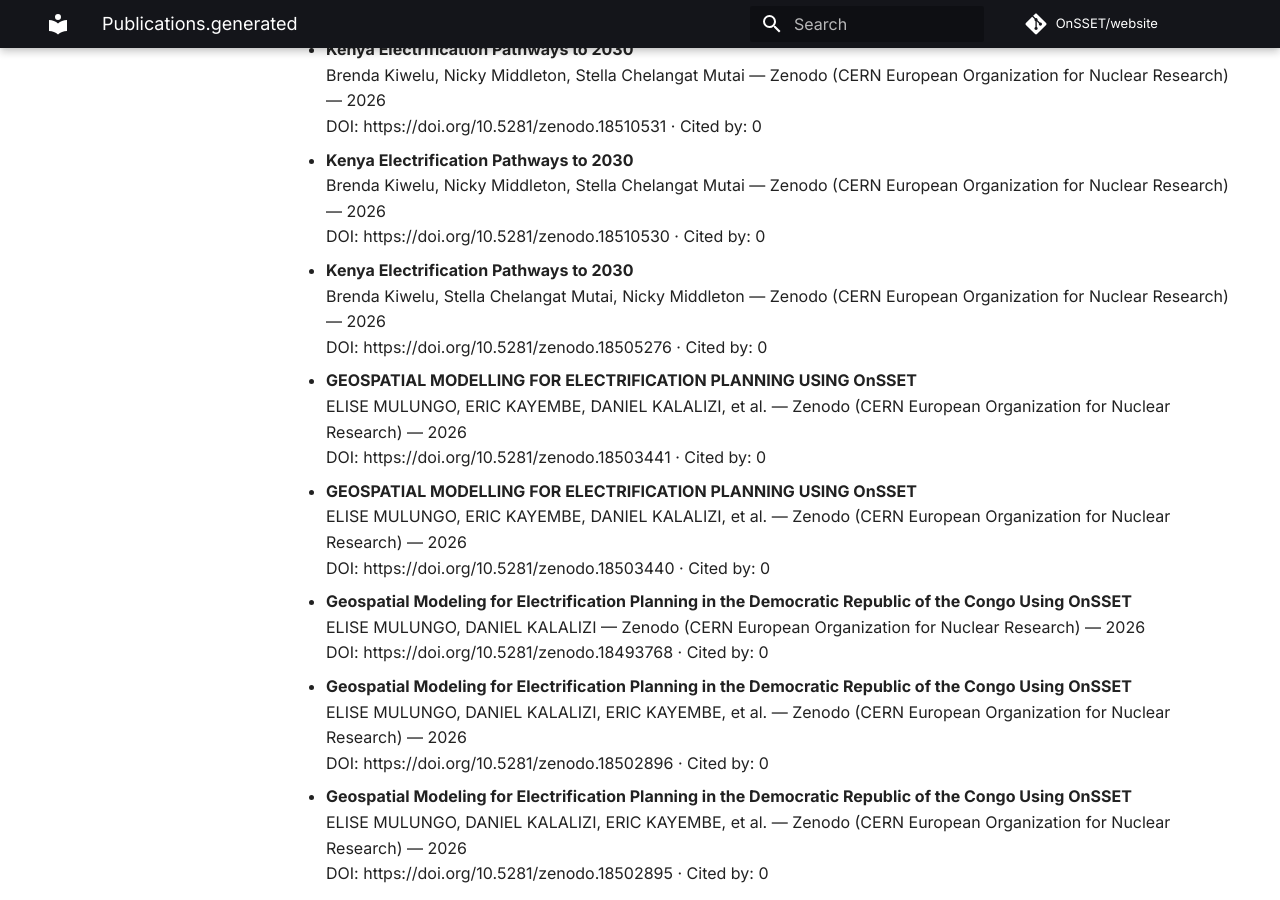
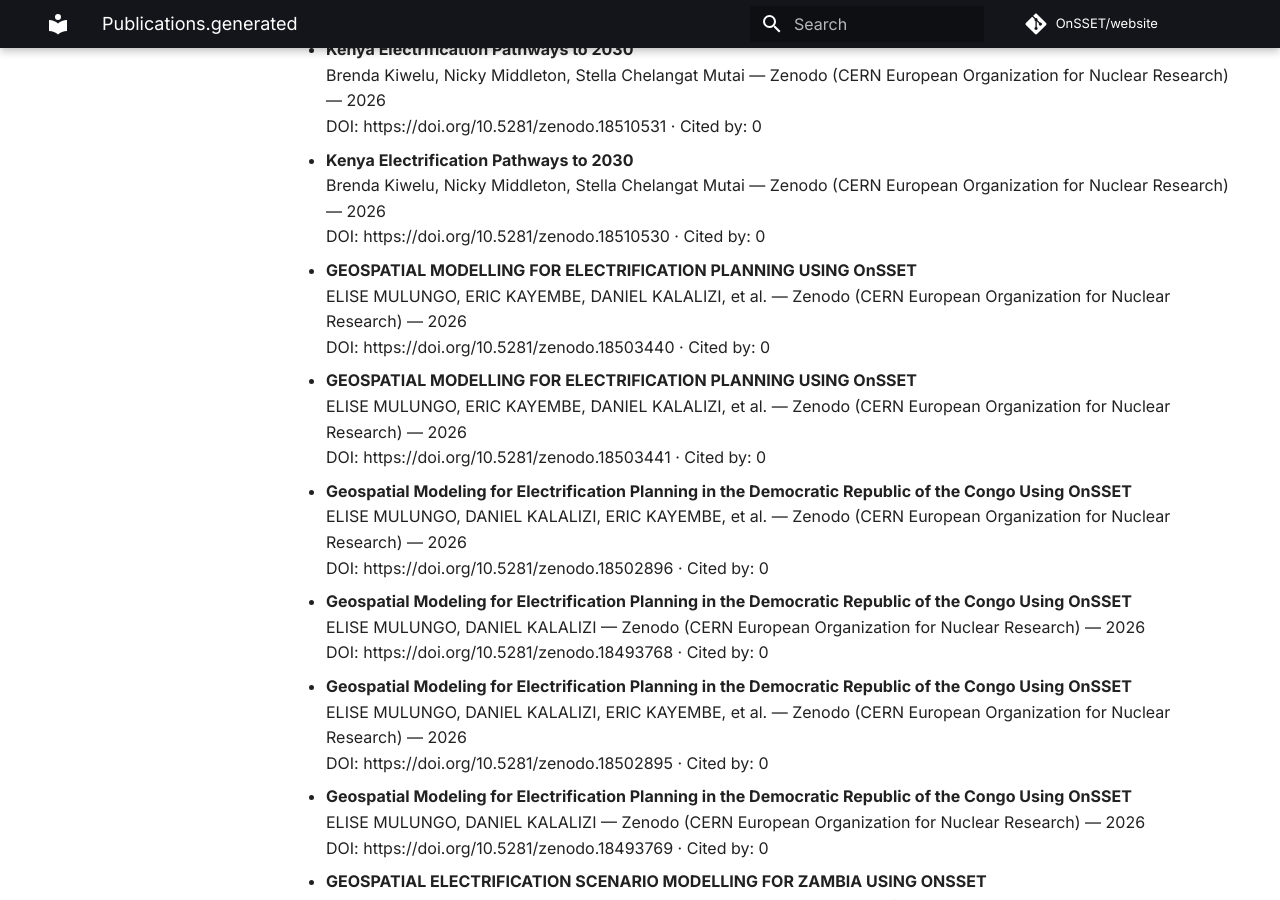
Before and after one commit to OnSSET/website, an MkDocs documentation site: the page built from docs/publications.generated.md, in a window 1280 px wide and 900 px high, scrolled down 1971 px. Built offline with MkDocs 1.6.1 and Material for MkDocs 9.7.7, drawn with Linux system fonts in a browser that asks for light colours; comment, search, counter and statistics services are not loaded; some of the changed text lies outside the part shown.

Commit message:
Auto-update publications

```diff
--- a/docs/publications.generated.md
+++ b/docs/publications.generated.md
@@ -28,11 +28,11 @@ No results found.
 
 - **Strategic Roadmap for Universal Electricity Access in Myanmar**
   Myoe Myint — Zenodo (CERN European Organization for Nuclear Research) — 2026
-  DOI: https://doi.org/10.5281/zenodo.18503428 · Cited by: 0
+  DOI: https://doi.org/10.5281/zenodo.18503429 · Cited by: 0
 
 - **Strategic Roadmap for Universal Electricity Access in Myanmar**
   Myoe Myint — Zenodo (CERN European Organization for Nuclear Research) — 2026
-  DOI: https://doi.org/10.5281/zenodo.18503429 · Cited by: 0
+  DOI: https://doi.org/10.5281/zenodo.18503428 · Cited by: 0
 
 - **Strategic Roadmap for Universal Electricity Access in Myanmar**
   Myoe Myint — Zenodo (CERN European Organization for Nuclear Research) — 2026
@@ -78,25 +78,21 @@ No results found.
   Brenda Kiwelu, Nicky Middleton, Stella Chelangat Mutai — Zenodo (CERN European Organization for Nuclear Research) — 2026
   DOI: https://doi.org/10.5281/zenodo.18510530 · Cited by: 0
 
-- **Kenya Electrification Pathways to 2030**
-  Brenda Kiwelu, Stella Chelangat Mutai, Nicky Middleton — Zenodo (CERN European Organization for Nuclear Research) — 2026
-  DOI: https://doi.org/10.5281/zenodo.18505276 · Cited by: 0
+- **GEOSPATIAL MODELLING FOR ELECTRIFICATION PLANNING USING OnSSET**
+  ELISE MULUNGO, ERIC KAYEMBE, DANIEL KALALIZI, et al. — Zenodo (CERN European Organization for Nuclear Research) — 2026
+  DOI: https://doi.org/10.5281/zenodo.18503440 · Cited by: 0
 
 - **GEOSPATIAL MODELLING FOR ELECTRIFICATION PLANNING USING OnSSET**
   ELISE MULUNGO, ERIC KAYEMBE, DANIEL KALALIZI, et al. — Zenodo (CERN European Organization for Nuclear Research) — 2026
   DOI: https://doi.org/10.5281/zenodo.18503441 · Cited by: 0
 
-- **GEOSPATIAL MODELLING FOR ELECTRIFICATION PLANNING USING OnSSET**
-  ELISE MULUNGO, ERIC KAYEMBE, DANIEL KALALIZI, et al. — Zenodo (CERN European Organization for Nuclear Research) — 2026
-  DOI: https://doi.org/10.5281/zenodo.18503440 · Cited by: 0
+- **Geospatial Modeling for Electrification Planning in the Democratic Republic of the Congo Using OnSSET**
+  ELISE MULUNGO, DANIEL KALALIZI, ERIC KAYEMBE, et al. — Zenodo (CERN European Organization for Nuclear Research) — 2026
+  DOI: https://doi.org/10.5281/zenodo.18502896 · Cited by: 0
 
 - **Geospatial Modeling for Electrification Planning in the Democratic Republic of the Congo Using OnSSET**
   ELISE MULUNGO, DANIEL KALALIZI — Zenodo (CERN European Organization for Nuclear Research) — 2026
   DOI: https://doi.org/10.5281/zenodo.18493768 · Cited by: 0
-
-- **Geospatial Modeling for Electrification Planning in the Democratic Republic of the Congo Using OnSSET**
-  ELISE MULUNGO, DANIEL KALALIZI, ERIC KAYEMBE, et al. — Zenodo (CERN European Organization for Nuclear Research) — 2026
-  DOI: https://doi.org/10.5281/zenodo.18502896 · Cited by: 0
 
 - **Geospatial Modeling for Electrification Planning in the Democratic Republic of the Congo Using OnSSET**
   ELISE MULUNGO, DANIEL KALALIZI, ERIC KAYEMBE, et al. — Zenodo (CERN European Organization for Nuclear Research) — 2026
@@ -184,11 +180,11 @@ No results found.
 
 - **Achieving Access to electricity for Somali Region, Ethiopia by 2040 using ONSSET.**
   Wubalem Mitike — Zenodo (CERN European Organization for Nuclear Research) — 2026
-  DOI: https://doi.org/10.5281/zenodo.18491004 · Cited by: 0
+  DOI: https://doi.org/10.5281/zenodo.18491003 · Cited by: 0
 
 - **Achieving Access to electricity for Somali Region, Ethiopia by 2040 using ONSSET.**
   Wubalem Mitike — Zenodo (CERN European Organization for Nuclear Research) — 2026
-  DOI: https://doi.org/10.5281/zenodo.18491003 · Cited by: 0
+  DOI: https://doi.org/10.5281/zenodo.18491004 · Cited by: 0
 
 - **Electricity demand forecasting methodologies and applications: a review**
   Prosper O. Ugbehe, Ogheneruona E. Diemuodeke, Daniel O. Aikhuele — Sustainable Energy Research — 2025
@@ -266,9 +270,9 @@ No results found.
   Rudi van, Amrita Raghoebarsing — Revista Brasileira de Energia — 2025
   DOI: https://doi.org/10.47168/rbe.v30i3.946 · Cited by: 0
 
-- **Energy resource development in the DRC: A scenario planning for hydroelectric potential development by 2050 based on OSeMOSYS**
-  Benjamin Hodia Kibungu, Bernard Nkanka Ndaye, Cush Luwesi Ngonzo, et al. — International Journal of Renewable Energy Development — 2025
-  DOI: https://doi.org/10.61435/ijred.2025.61121 · Cited by: 0
+- **Expanding quantitative energy transition modelling research processes within LMICs to integrate qualitative considerations and methodologies.**
+  Neve Fields, Leigh Martindale, Mark Bergman, et al. — 2025
+  DOI: https://doi.org/10.33774/coe-2025-714lh · Cited by: 0
 
 - **Energy Modelling Research Landscape in Kenya: A Systematic Review.**
   Neve Fields, Boniface Kinyanjui, Edward Brown, et al. — 2025
@@ -475,12 +483,12 @@ No results found.
   DOI: https://doi.org/10.46830/wriib.22.00136es · Cited by: 0
 
 - **Replication data for the LEAP-RE RE4AFAGRI Platform: v0.2**
+  Giacomo Falchetta, Muhammad Awais, Edward Byers, et al. — IIASA PURE (International Institute of Applied Systems Analysis) — 2023
+  DOI: https://doi.org/10.5281/zenodo.7534845 · Cited by: 0
+
+- **Replication data for the LEAP-RE RE4AFAGRI Platform: v0.2**
   Giacomo Falchetta, Muhammad Awais, Edward Byers, et al. — Zenodo (CERN European Organization for Nuclear Research) — 2023
   DOI: https://doi.org/10.5281/zenodo.8365630 · Cited by: 0
-
-- **Replication data for the LEAP-RE RE4AFAGRI Platform: v0.2**
-  Giacomo Falchetta, Muhammad Awais, Edward Byers, et al. — IIASA PURE (International Institute of Applied Systems Analysis) — 2023
-  DOI: https://doi.org/10.5281/zenodo.7534845 · Cited by: 0
 
 - **Replication data for the LEAP-RE RE4AFAGRI Platform: v0.1**
   Giacomo Falchetta, Muhammad Awais, Edward Byers, et al. — 2023
@@ -489,11 +497,3 @@ No results found.
 - **Replication data for the LEAP-RE RE4AFAGRI Platform: pre-release version**
   Giacomo Falchetta, Muhammad Awais, Edward Byers, et al. — Zenodo (CERN European Organization for Nuclear Research) — 2023
   DOI: https://doi.org/10.5281/zenodo.7908181 · Cited by: 0
-
-- **Replication data for the LEAP-RE RE4AFAGRI Platform: pre-release version**
-  Giacomo Falchetta, Muhammad Awais, Edward Byers, et al. — Zenodo (CERN European Organization for Nuclear Research) — 2023
-  DOI: https://doi.org/10.5281/zenodo.7534846 · Cited by: 0
-
-- **Replication data for the LEAP-RE RE4AFAGRI Platform: pre-release version**
-  Giacomo Falchetta, Muhammad Awais, Edward Byers, et al. — Zenodo (CERN European Organization for Nuclear Research) — 2023
-  DOI: https://doi.org/10.5281/zenodo.7908475 · Cited by: 0
```
Also changed, not shown: other parts of docs/publications.generated.md (+12 -0 lines).
